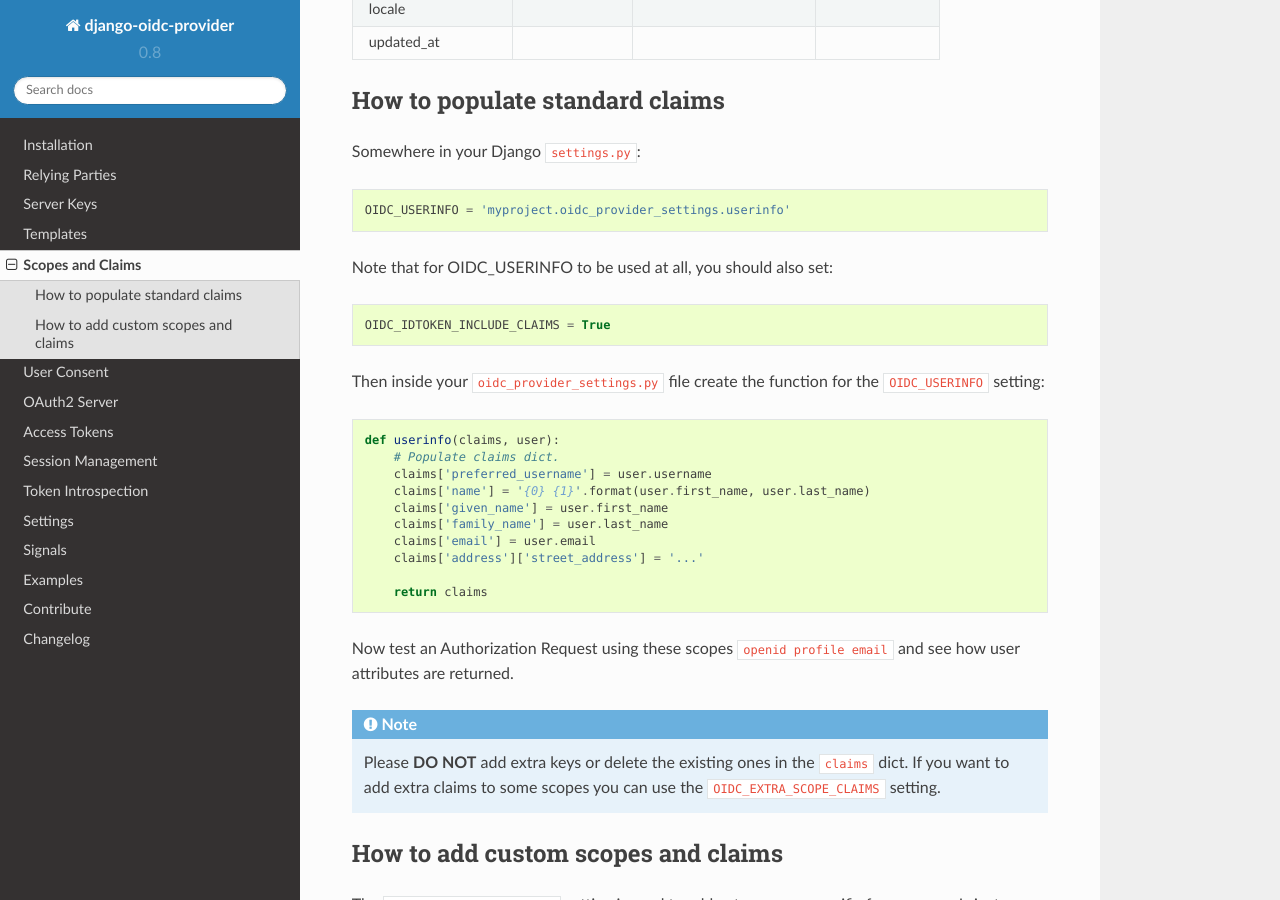
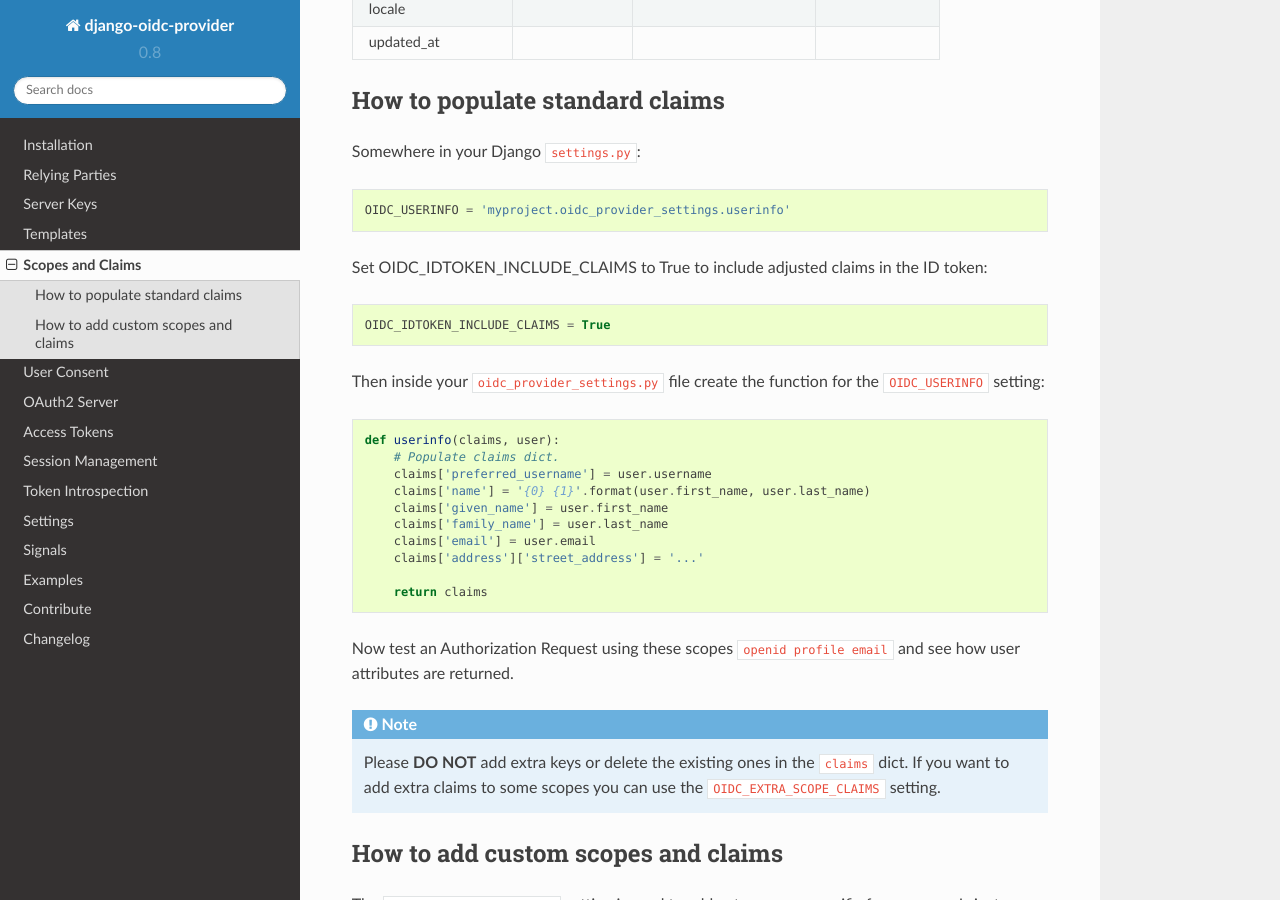
Before and after one commit to juanifioren/django-oidc-provider, a Sphinx documentation site: the page built from docs/sections/scopesclaims.rst, in a window 1280 px wide and 900 px high, scrolled down 815 px. Built offline with Sphinx 7.4.7 and the Read the Docs theme 2.0.0, drawn with Linux system fonts in a browser that asks for light colours.

Commit message:
Update scopesclaims.rst
Adjusted as requested, hope it's adequate.

```diff
--- a/docs/sections/scopesclaims.rst
+++ b/docs/sections/scopesclaims.rst
@@ -48,7 +48,7 @@ Somewhere in your Django ``settings.py``::
 
     OIDC_USERINFO = 'myproject.oidc_provider_settings.userinfo'
 
-Note that for OIDC_USERINFO to be used at all, you should also set::
+Set OIDC_IDTOKEN_INCLUDE_CLAIMS to True to include adjusted claims in the ID token::
 
     OIDC_IDTOKEN_INCLUDE_CLAIMS = True
 
```
